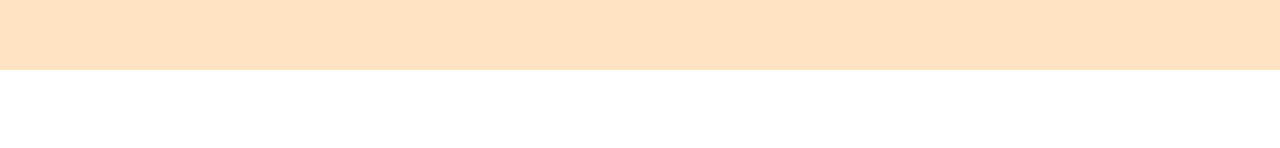
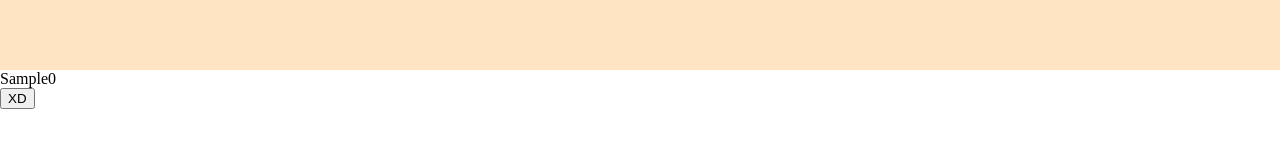
Before and after one commit to Shiriix/to-do-list, a React (Create React App) app: page / in a window 1280 px wide. Both pictures are taken after typing "Sample" into the empty fields and a click on the button "Add Task". Shown: the part 170-318 px from the top of the page. Built offline with nearby package versions, Linux system fonts and the light colour scheme.

Commit message:
created todotask component to display todolist items

```diff
--- a/src/App.tsx
+++ b/src/App.tsx
@@ -1,6 +1,7 @@
 import React, { ChangeEvent, FC, useState } from "react";
-import "./app.css";
+import "./App.css";
 import { ITask } from "./interfaces";
+import TodoTask from "./Components/TodoTask";
 
 const App: FC = () => {
   const [task, setTask] = useState<string>("");
@@ -43,7 +44,11 @@ const App: FC = () => {
         </div>
         <button onClick={addTask}> Add Task </button>
       </div>
-      <div className="todolist"></div>
+      <div className="todolist">
+        {todolist.map((task: ITask, key: number) => {
+          return <TodoTask key={key} task={task} />;
+        })}
+      </div>
     </div>
   );
 };
--- /dev/null
+++ b/src/Components/TodoTask.tsx
@@ -0,0 +1,20 @@
+import React from "react";
+import { ITask } from "../interfaces";
+
+interface Props {
+  task: ITask;
+}
+
+const TodoTask = ({ task }: Props) => {
+  return (
+    <div className="task">
+      <div className="content">
+        <span>{task.taskName}</span>
+        <span>{task.deadline}</span>
+      </div>
+      <button>XD</button>
+    </div>
+  );
+};
+
+export default TodoTask;
--- a/src/interfaces.ts
+++ b/src/interfaces.ts
@@ -1,4 +1,4 @@
 export interface ITask {
     taskName: string;
-    deadline: Number
+    deadline: number
 }
```
